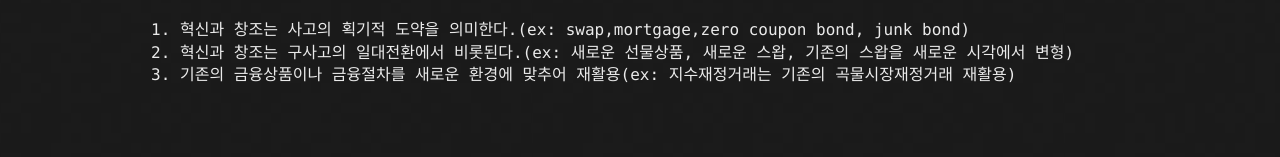
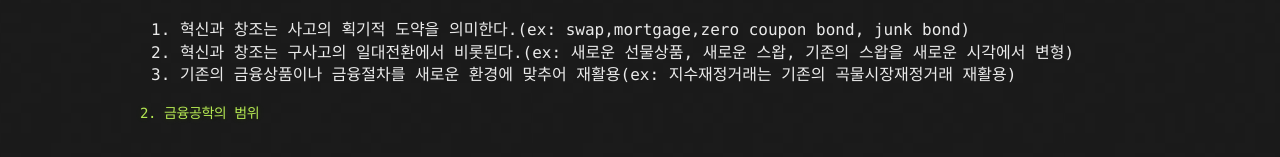
Before and after one commit to kooock/kooock.github.io, a Jekyll site: the page built from _posts/2018-08-03-finance_engineering_chapter1.md, in a window 1280 px wide. Shown: the part 740-897 px from the top of the page. Built offline with Jekyll 4.4.1, drawn with Linux system fonts in a browser that asks for light colours.

Commit message:
finance engineering 1  update

```diff
--- a/_posts/2018-08-03-finance_engineering_chapter1.md
+++ b/_posts/2018-08-03-finance_engineering_chapter1.md
@@ -26,3 +26,5 @@ tags: [금융공학, 퀀트]
 1. 혁신과 창조는 사고의 획기적 도약을 의미한다.(ex: swap,mortgage,zero coupon bond, junk bond)
 2. 혁신과 창조는 구사고의 일대전환에서 비롯된다.(ex: 새로운 선물상품, 새로운 스왑, 기존의 스왑을 새로운 시각에서 변형)
 3. 기존의 금융상품이나 금융절차를 새로운 환경에 맞추어 재활용(ex: 지수재정거래는 기존의 곡물시장재정거래 재활용)
+
+#### 2. 금융공학의 범위
```
